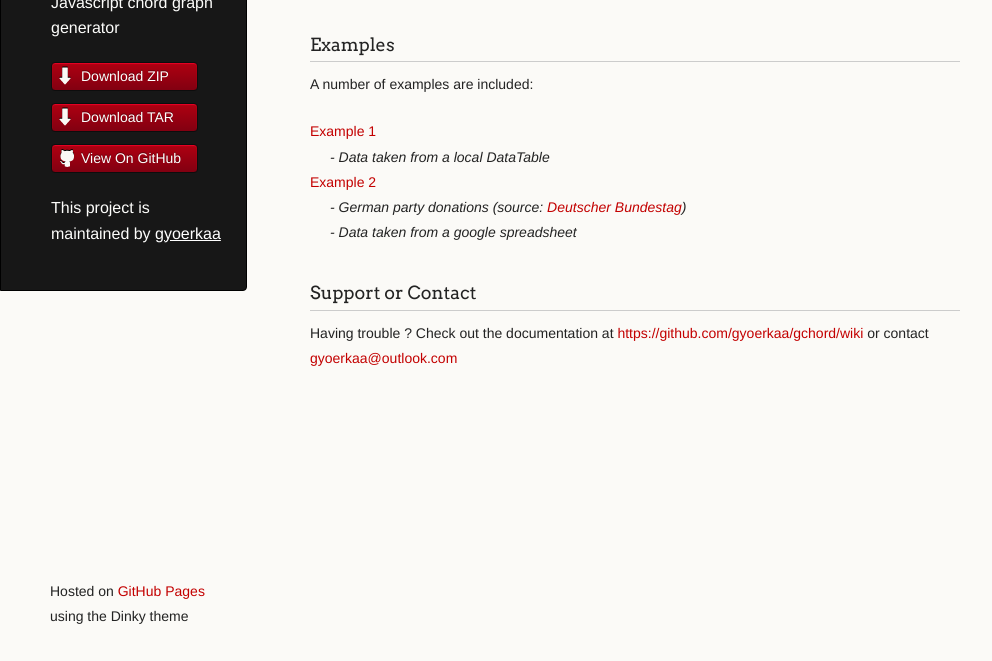
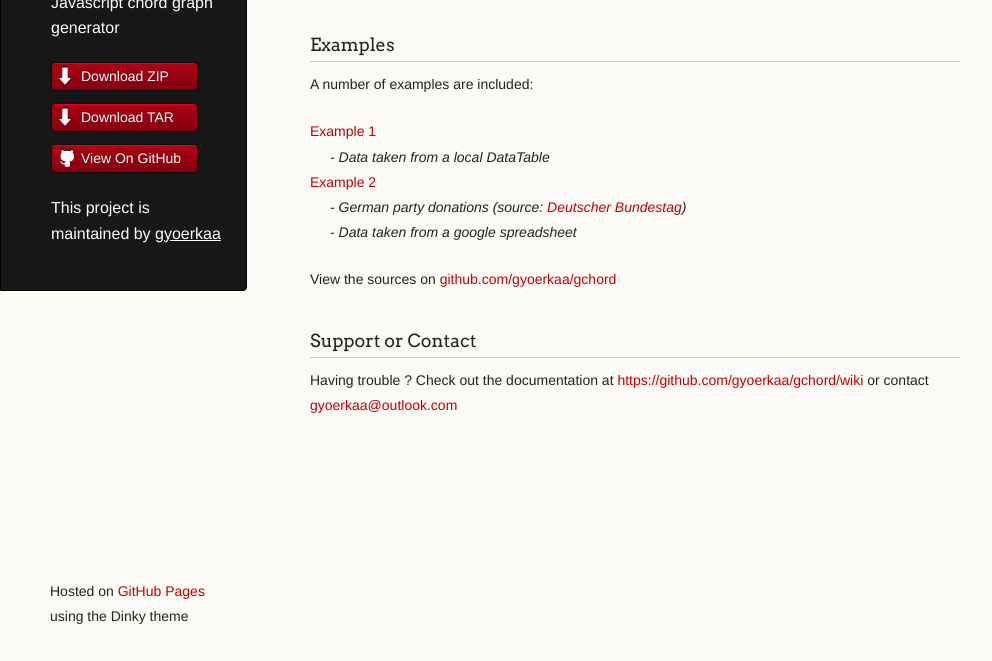
Before and after one commit to gyoerkaa/gchord, a plain HTML site: page index.html in a window 1280 px wide. Shown: the part 139-800 px from the top of the page, without its empty margins (0-992 px from the left). Drawn offline with Linux system fonts and the light colour scheme.

Commit message:
Added link to github repo

```diff
--- a/index.html
+++ b/index.html
@@ -47,6 +47,7 @@
 <dd>- German party donations (source: <a href="http://www.bundestag.de/">Deutscher Bundestag</a>)</dd>
 <dd>- Data taken from a google spreadsheet</dd>
 </dl>
+<p>View the sources on <a href="https://github.com/gyoerkaa/gchord">github.com/gyoerkaa/gchord</a></p>
 
 <h3>
 <a name="support-or-contact" class="anchor" href="#support-or-contact"><span class="octicon octicon-link"></span></a>Support or Contact</h3>
```
